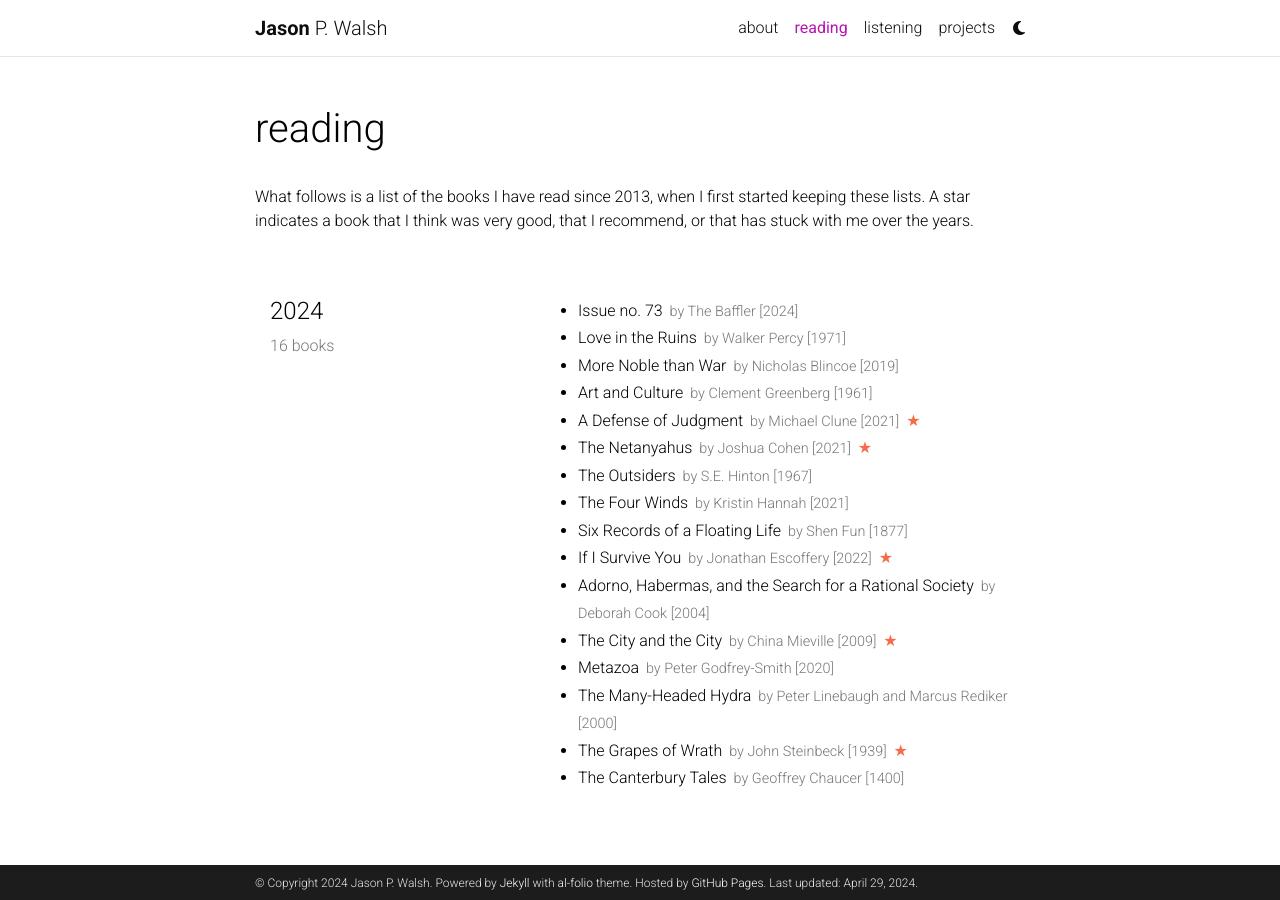
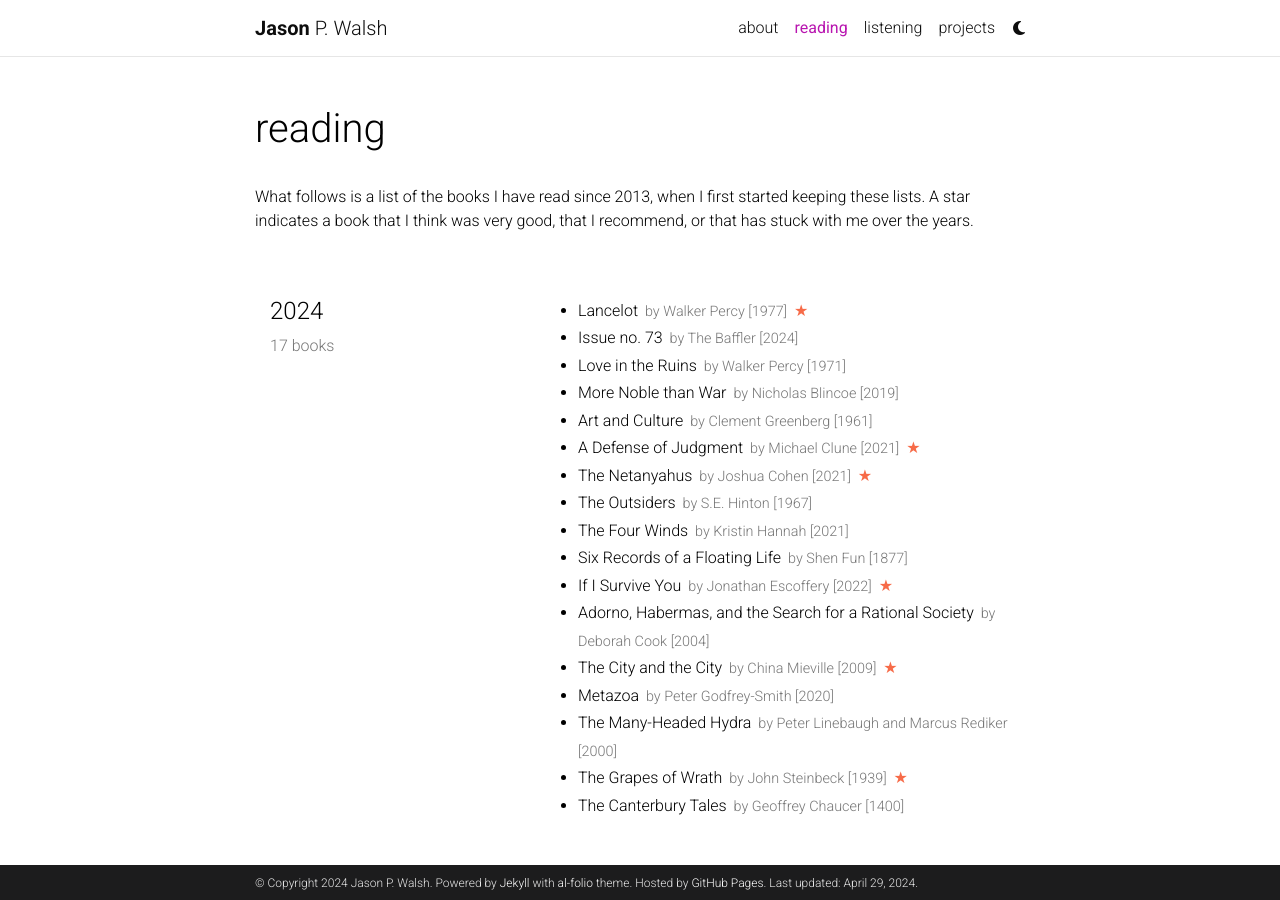
Before and after one commit to jwals23/jwals23.github.io, a Jekyll site: the page built from _pages/reading.md, in a window 1280 px wide and 900 px high. Built offline with Jekyll 4.4.1, drawn with Linux system fonts in a browser that asks for light colours; comment, search, counter and statistics services are not loaded; a style sheet for code colours, icons or effects is not loaded.

Commit message:
Adding Lancelot

```diff
--- a/_data/reading.yml
+++ b/_data/reading.yml
@@ -1,6 +1,11 @@
 list:
   - year: "2024"
     books:
+      - title: Lancelot
+        author: Walker Percy
+        year: 1977
+        star: yes
+
       - title: Issue no. 73
         author: The Baffler
         year: 2024
```
